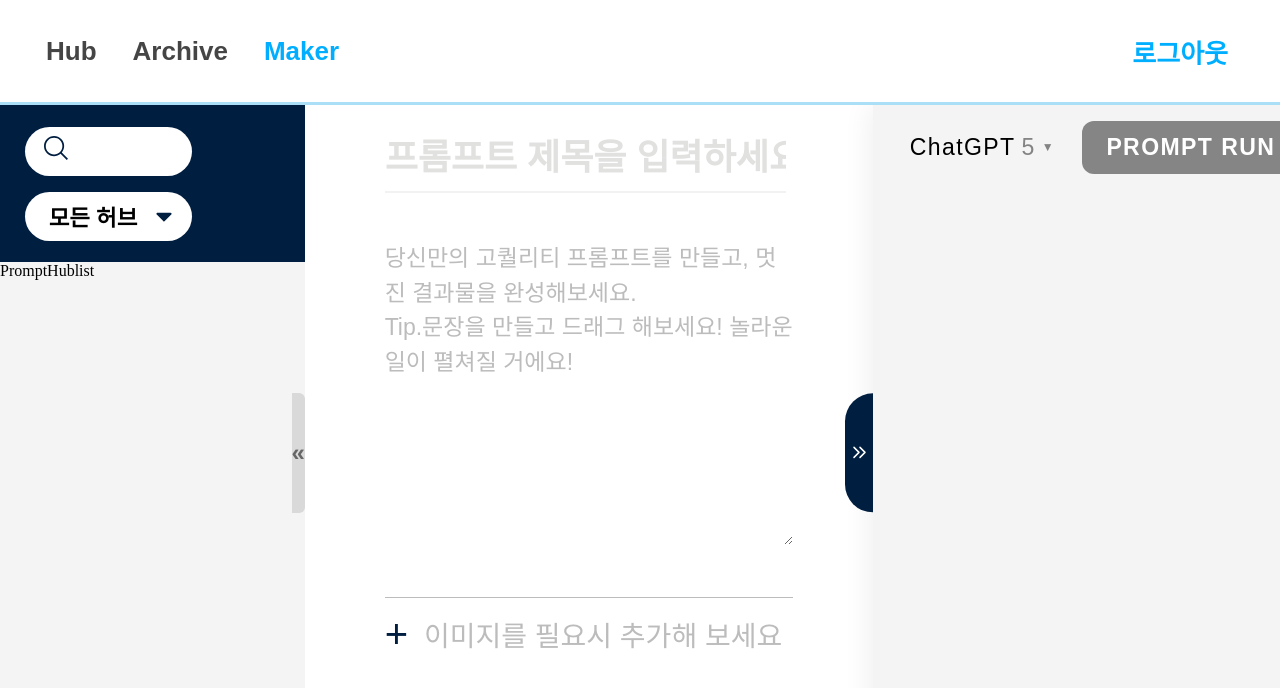
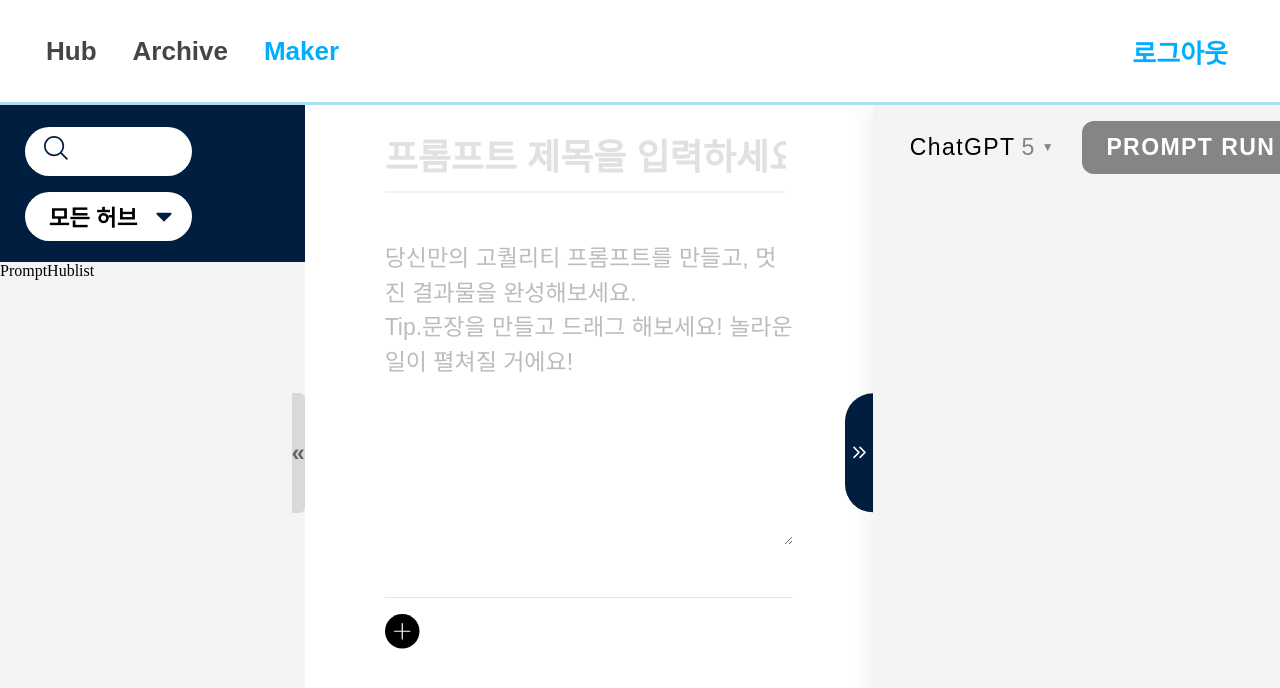
Before and after one commit to ukyeong-user/PromptService, a React (Vite) app: page /maker in a window 1280 px wide. Shown: the top 688 px of the page. Built offline with nearby package versions, Linux system fonts and the light colour scheme.

Commit message:
feat: 이미지 업로드 버튼 추가

```diff
--- a/src/pages/MakerPage/components/ImageUploader.jsx
+++ b/src/pages/MakerPage/components/ImageUploader.jsx
@@ -1,5 +1,6 @@
 import React, { useRef } from "react";
 import styled from "styled-components";
+import ImgUploadButtonImg from "../../../assets/icon/image-upload-button.svg";
 
 function ImageUploader() {
   const fileInputRef = useRef(null);
@@ -20,8 +21,7 @@ function ImageUploader() {
     <UploaderWrapper>
       <Divider />
       <UploadButton onClick={handleClick}>
-        <PlusIcon>+</PlusIcon>
-        <UploadText>이미지를 필요시 추가해 보세요</UploadText>
+        <UploadButtonImg src={ImgUploadButtonImg} />
       </UploadButton>
       <HiddenInput
         ref={fileInputRef}
@@ -44,9 +44,9 @@ const UploaderWrapper = styled.div`
 
 const Divider = styled.div`
   width: 100%;
-  max-width: 697px;
-  height: 1px;
-  background-color: #bcbcbc;
+  max-width: 49.8125rem;
+  height: 0.0625rem;
+  background-color: #e4e4e4;
   margin-bottom: 2vh;
 `;
 
@@ -64,19 +64,8 @@ const UploadButton = styled.button`
   }
 `;
 
-const PlusIcon = styled.span`
-  font-family: "Pretendard Variable", sans-serif;
-  font-size: 2.5rem;
-  font-weight: 400;
-  color: #001e40;
-  line-height: 1;
-`;
-
-const UploadText = styled.span`
-  font-family: "Pretendard Variable", sans-serif;
-  font-size: 1.75rem;
-  font-weight: 400;
-  color: #bcbcbc;
+const UploadButtonImg = styled.img`
+  width: 100%;
 `;
 
 const HiddenInput = styled.input`
```
Also changed, not shown: src/assets/icon/image-upload-button.svg (added).
